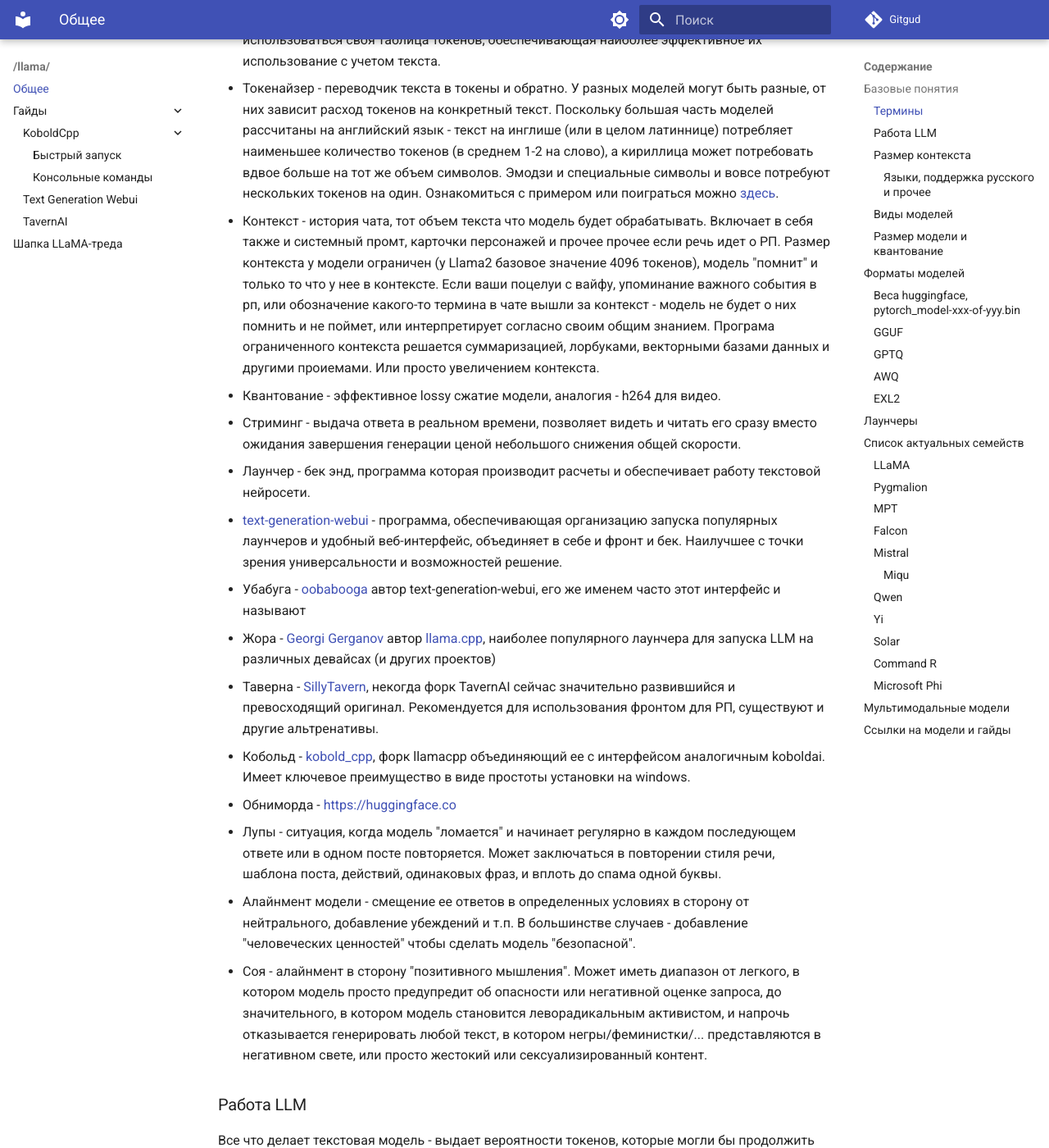
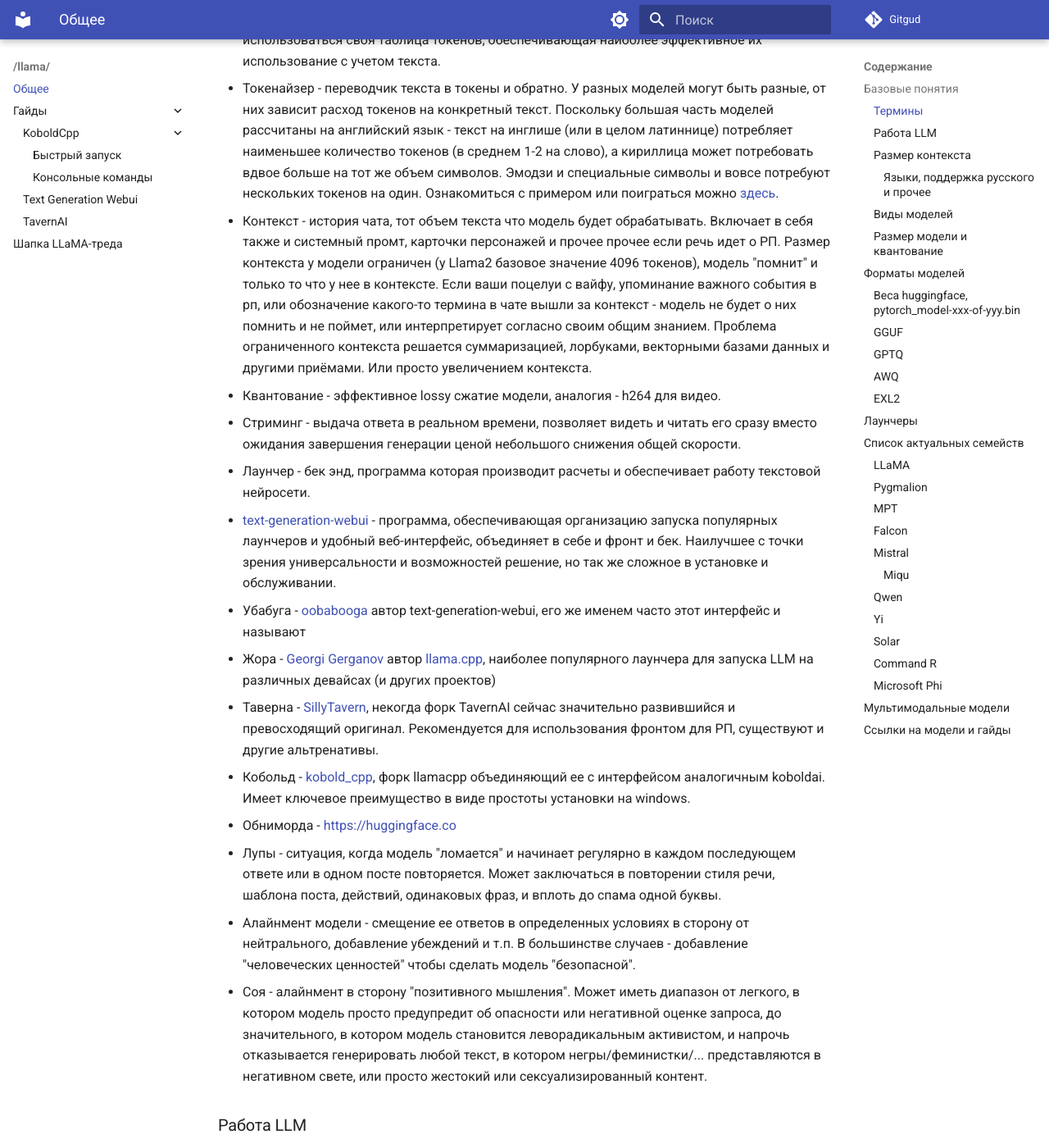
Before and after one commit to 2ch-ai/wiki, an MkDocs documentation site: the page built from docs/llama/index.md, in a window 1280 px wide and 1400 px high, scrolled down 664 px. Shown: the whole window at 82% size. Built offline with MkDocs 1.6.1 and Material for MkDocs 9.7.7, drawn with Linux system fonts in a browser that asks for light colours; some of the changed text lies outside the part shown.

Commit message:
Update index.md

```diff
--- a/docs/llama/index.md
+++ b/docs/llama/index.md
@@ -14,11 +14,11 @@
 - Веса/модель - сама нейросеть, численные значения параметров ее слоев и конфигурация. Может иметь вид единичного файла (в 99% случаев .gguf) или папки с множеством файлов.
 - Токен - квант информации, слог, слово, группа символов, то как модель видит текст. Ближайшая аналогия - кодировки текста, только на однин токен может проходится как группа символов, так и наоборот, несколько токенов на один символ. У каждой модели может использоваться своя таблица токенов, обеспечивающая наиболее эффективное их использование с учетом текста.
 - Токенайзер - переводчик текста в токены и обратно. У разных моделей могут быть разные, от них зависит расход токенов на конкретный текст. Поскольку большая часть моделей рассчитаны на английский язык - текст на инглише (или в целом латиннице) потребляет наименьшее количество токенов (в среднем 1-2 на слово), а кириллица может потребовать вдвое больше на тот же объем символов. Эмодзи и специальные символы и вовсе потребуют нескольких токенов на один. Ознакомиться с примером или поиграться можно [здесь](https://belladoreai.github.io/llama-tokenizer-js/example-demo/build/).
-- Контекст - история чата, тот объем текста что модель будет обрабатывать. Включает в себя также и системный промт, карточки персонажей и прочее прочее если речь идет о РП. Размер контекста у модели ограничен (у Llama2 базовое значение 4096 токенов), модель "помнит" и  только то что у нее в контексте. Если ваши поцелуи с вайфу, упоминание важного события в рп, или обозначение какого-то термина в чате вышли за контекст - модель не будет о них помнить и не поймет, или интерпретирует согласно своим общим знанием. Програма ограниченного контекста решается суммаризацией, лорбуками, векторными базами данных и другими проиемами. Или просто увеличением контекста.
+- Контекст - история чата, тот объем текста что модель будет обрабатывать. Включает в себя также и системный промт, карточки персонажей и прочее прочее если речь идет о РП. Размер контекста у модели ограничен (у Llama2 базовое значение 4096 токенов), модель "помнит" и  только то что у нее в контексте. Если ваши поцелуи с вайфу, упоминание важного события в рп, или обозначение какого-то термина в чате вышли за контекст - модель не будет о них помнить и не поймет, или интерпретирует согласно своим общим знанием. Проблема ограниченного контекста решается суммаризацией, лорбуками, векторными базами данных и другими приёмами. Или просто увеличением контекста.
 - Квантование - эффективное lossy сжатие модели, аналогия - h264 для видео.
 - Стриминг - выдача ответа в реальном времени, позволяет видеть и читать его сразу вместо ожидания завершения генерации ценой небольшого снижения общей скорости.
 - Лаунчер - бек энд, программа которая производит расчеты и обеспечивает работу текстовой нейросети.
-- [text-generation-webui](https://github.com/oobabooga) - программа, обеспечивающая организацию запуска популярных лаунчеров и удобный веб-интерфейс, объединяет в себе и фронт и бек. Наилучшее с точки зрения универсальности и возможностей решение.
+- [text-generation-webui](https://github.com/oobabooga) - программа, обеспечивающая организацию запуска популярных лаунчеров и удобный веб-интерфейс, объединяет в себе и фронт и бек. Наилучшее с точки зрения универсальности и возможностей решение, но так же сложное в установке и обслуживании.
 - Убабуга -  [oobabooga](https://github.com/oobabooga) автор text-generation-webui, его же именем часто этот интерфейс и называют
 - Жора - [Georgi Gerganov](https://github.com/ggerganov) автор [llama.cpp](https://github.com/ggerganov/llama.cpp), наиболее популярного лаунчера для запуска LLM на различных девайсах (и других проектов)
 - Таверна - [SillyTavern](https://github.com/SillyTavern/SillyTavern), некогда форк TavernAI сейчас значительно развившийся и превосходящий оригинал. Рекомендуется для использования фронтом для РП, существуют и другие альтренативы.
@@ -32,7 +32,7 @@
 
 Все что делает текстовая модель - выдает вероятности токенов, которые могли бы продолжить обработанный ею контекст. Последовательно повторяя этот процесс можно получать уже не единичные слоги, а полноценный текст. Есть разные подходы к обработке вероятностей токенов, важны два:
 
-- Жадный энкодинг - берется просто токен с наибольшей вероятностью. Рабочий но не самый эффективный с точки зрения качества текстов метод, также в нем невозможно получить разнообразные ответы на одинаковый контекст и нет управы на лупы.
+- Жадный энкодинг - берется просто токен с наибольшей вероятностью. Рабочий, но не самый эффективный с точки зрения качества текстов метод, также в нем невозможно получить разнообразные ответы на одинаковый контекст и нет управы на лупы.
 - Семплирование - с учетом полученных вероятностей выбирается случайный токен из выдачи. Для обеспечения адекватности результатов, с распределениями вероятностей токенов сначала производится последовательность операций отдельных семплеров, каждый из которых производит их возмущения, или отсекает по определенному критерию.
 Beam search - подвид семплирования, который включает обработку не единичного токена каждый раз, и их цепочек, с последующим их сравнением. Почитать можно [здесь](https://www.width.ai/post/what-is-beam-search) и в гугле. Ввиду ресурсоемкости используется реже.
 
```
Also changed, not shown: other parts of docs/llama/index.md (+1 -1 lines).
